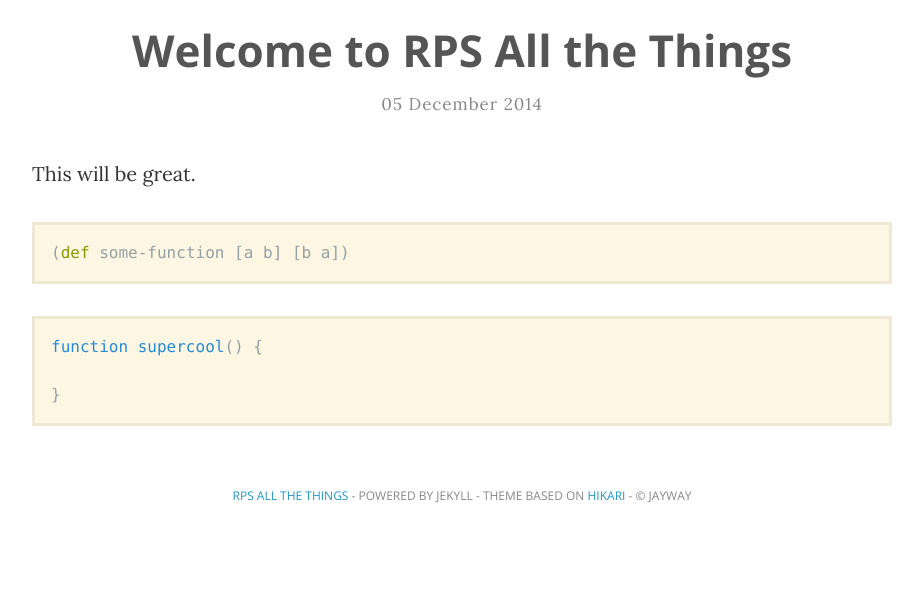
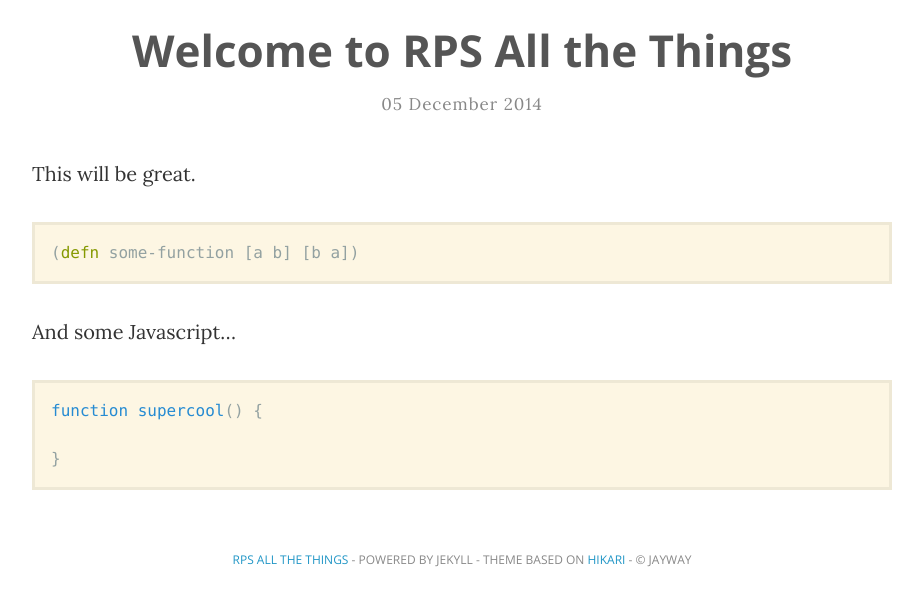
Before and after one commit to jayway/rpsallthethings, a Jekyll site: the page built from _posts/2014-12-05-welcome-to-rpsallthethings.md, in a window 1280 px wide. Shown: the top 606 px of the page, without its empty margins (178-1101 px from the left). Built offline with Jekyll 4.4.1, drawn with Linux system fonts in a browser that asks for light colours.

Commit message:
Update 2014-12-05-welcome-to-rpsallthethings.md

```diff
--- a/_posts/2014-12-05-welcome-to-rpsallthethings.md
+++ b/_posts/2014-12-05-welcome-to-rpsallthethings.md
@@ -7,8 +7,10 @@ date:   2014-12-05 15:51:00
 This will be great.
 
 {% highlight clojure %}
-(def some-function [a b] [b a])
+(defn some-function [a b] [b a])
 {% endhighlight %}
+
+And some Javascript...
 
 {% highlight javascript %}
 function supercool() {
```
